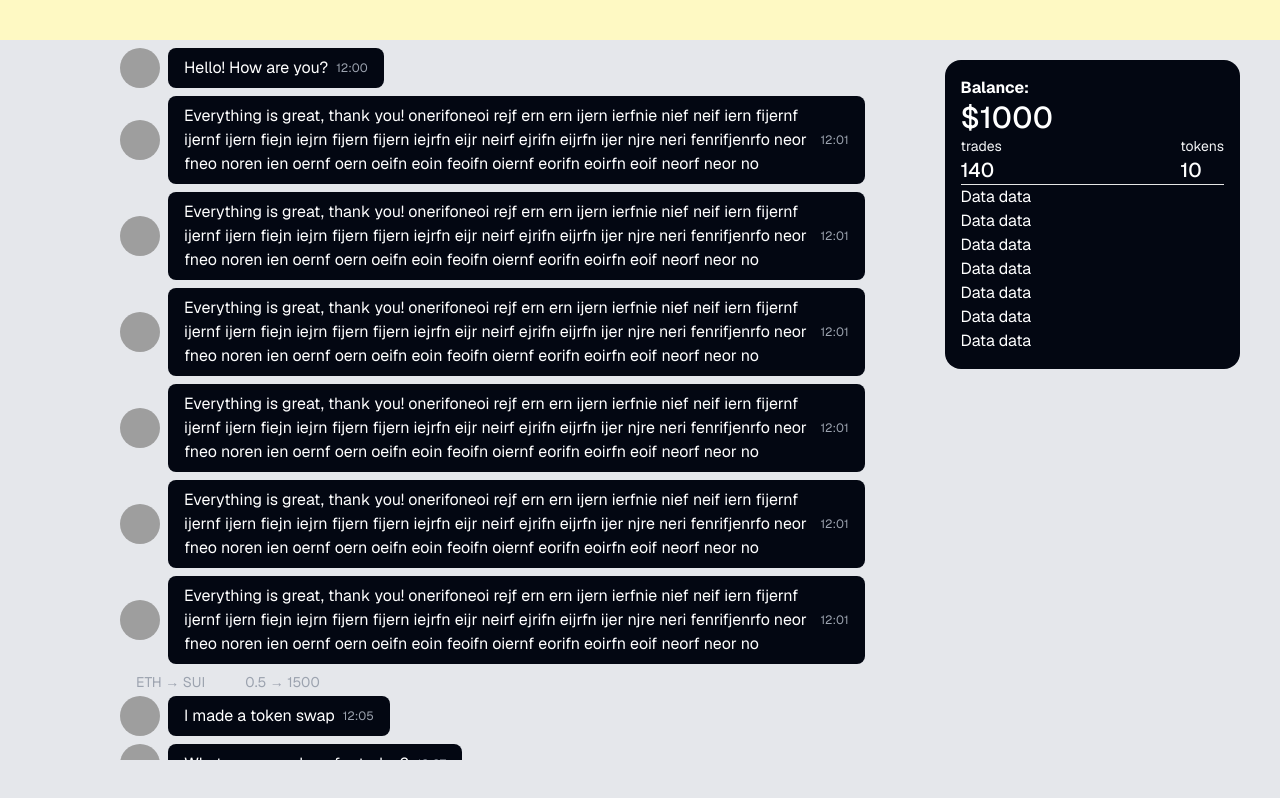
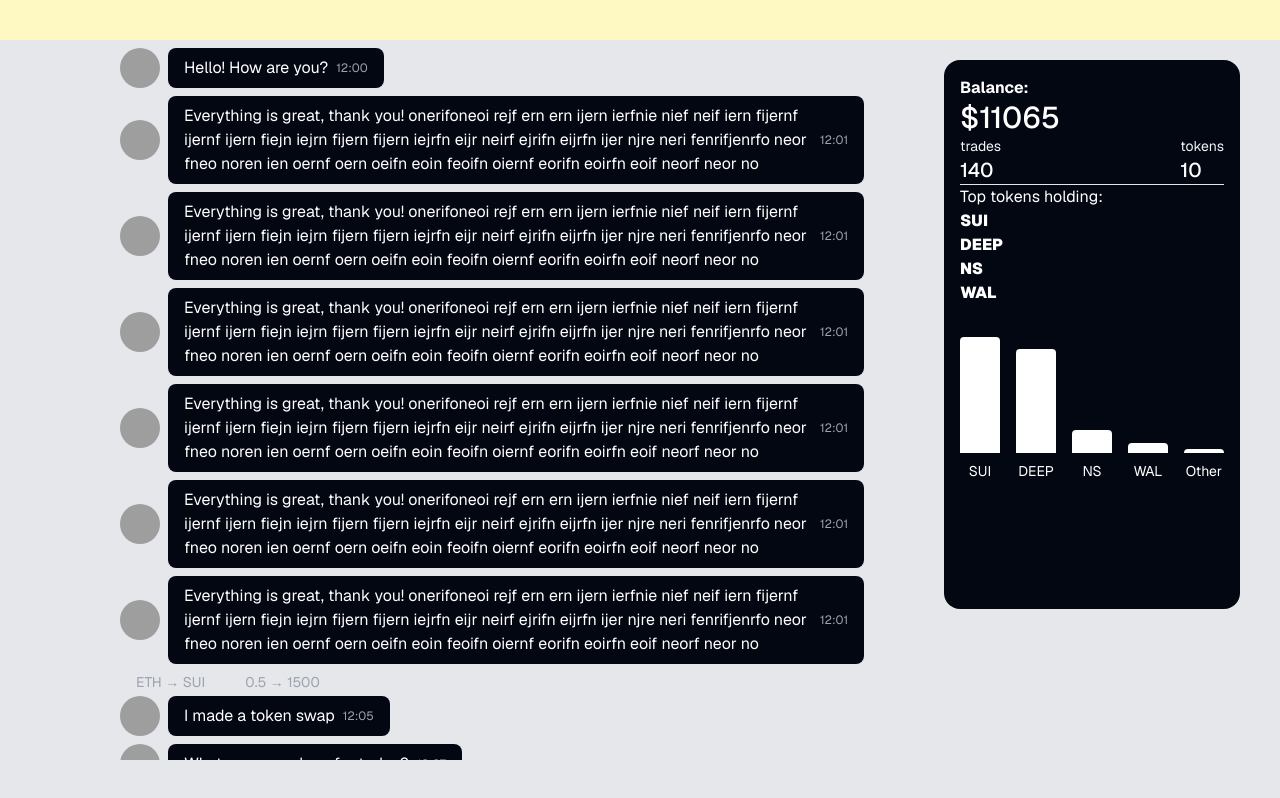
Before and after one commit to PinataBot/eliza-pinata-frontend, a Next.js app: page / in a window 1280 px wide. Built offline with nearby package versions, Linux system fonts and the light colour scheme; grey boxes are pictures that could not be loaded.

Commit message:
add: example of top hold token chart

```diff
--- a/src/components/Dashboard.tsx
+++ b/src/components/Dashboard.tsx
@@ -1,10 +1,61 @@
 import { Separator } from "@/components/ui/separator";
 
+// todo: add fetch from insidex and fetch from blockchain
 export const Dashboard = () => {
+  const coins = [
+    { name: "SUI", price: 5, amount: 1000 },
+    { name: "AAA", price: 10, amount: 10 },
+    { name: "DEEP", price: 15, amount: 300 },
+    { name: "NS", price: 1, amount: 1000 },
+    { name: "WAL", price: 0.08, amount: 5000 },
+    { name: "KAL", price: 0.000005, amount: 1000000 },
+    { name: "SRAL", price: 6, amount: 10 },
+  ];
+
+  const totalBalance = coins.reduce((sum, coin) => sum + coin.price * coin.amount, 0);
+  // Sort coins by value (price * amount)
+  const sortedCoins = coins.sort((a, b) => b.price * b.amount - a.price * a.amount);
+  // Take top 4 coins
+  const topCoins = sortedCoins.slice(0, 4);
+
+  // Calculate sum of remaining coins
+  const otherCoins = sortedCoins.slice(4);
+  const Chart = () => {
+    const otherTotal = otherCoins.reduce((sum, coin) => sum + coin.price * coin.amount, 0);
+
+    // Create chart data
+    const chartData = [
+      ...topCoins.map((coin) => ({
+        name: coin.name,
+        value: ((coin.price * coin.amount) / totalBalance) * 100,
+      })),
+      {
+        name: "Other",
+        value: (otherTotal / totalBalance) * 100,
+      },
+    ];
+
+    return (
+      <div className="flex items-baseline gap-4 h-64 mt-8">
+        {chartData.map((item, index) => (
+          <div key={index} className="flex h-full flex-col items-center">
+            <div
+              className="w-10 bg-white rounded-t"
+              style={{
+                height: `${item.value}%`,
+              }}
+            />
+            <span className="text-sm mt-2">{item.name}</span>
+          </div>
+        ))}
+      </div>
+    );
+  };
+
   return (
     <div className="h-full text-white p-4 mt-5 bg-gray-950 rounded-2xl w-1/3">
       <h1 className="font-bold">Balance:</h1>
-      <p className="text-3xl font-medium">$1000</p>
+      <p className="text-3xl font-medium">${totalBalance}</p>
       <div className="flex flex-wrap justify-between">
         <div>
           <p className="text-gray-100 text-sm">trades</p>
@@ -16,13 +67,11 @@ export const Dashboard = () => {
         </div>
       </div>
       <Separator />
-      <p>Data data</p>
-      <p>Data data</p>
-      <p>Data data</p>
-      <p>Data data</p>
-      <p>Data data</p>
-      <p>Data data</p>
-      <p>Data data</p>
+      <h2>Top tokens holding:</h2>
+      {topCoins.map((coin) => (
+        <p className="font-black">{coin.name}</p>
+      ))}
+      <Chart />
     </div>
   );
 };
```
